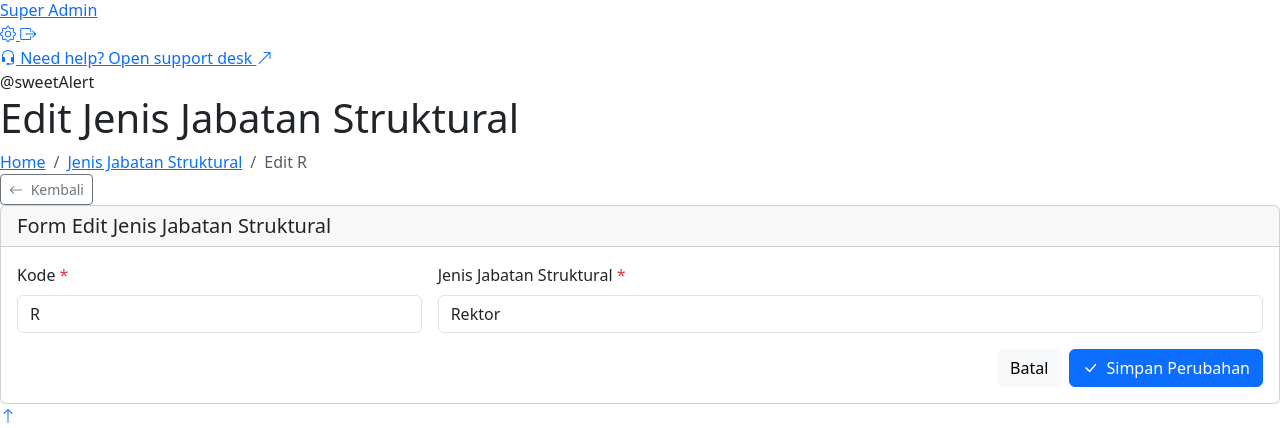
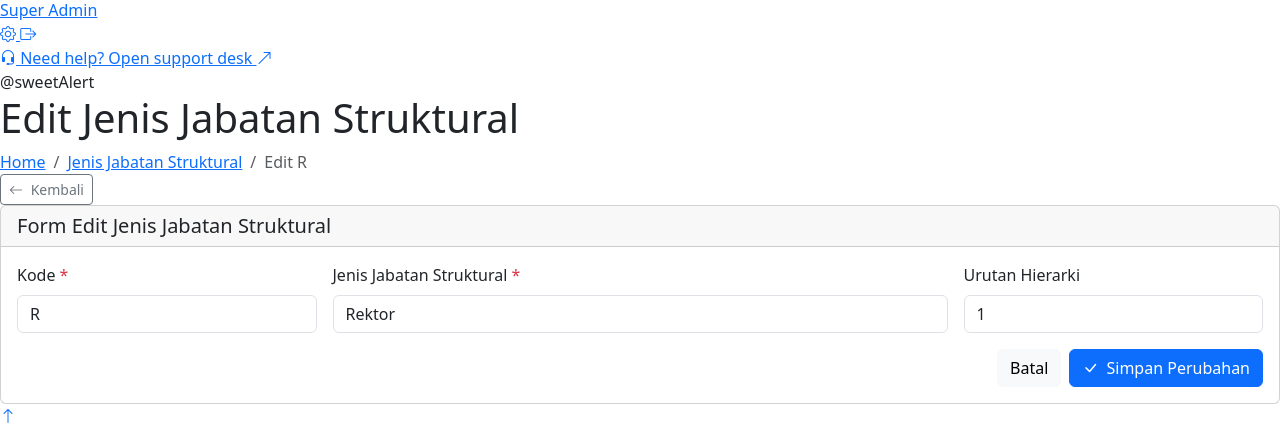
Before and after one commit to dimaspradipto1/siuisku, a Laravel app: page /jenis-jabatan-struktural/1/edit in a window 1280 px wide. Shown: the part 5271-5699 px from the top of the page. Run offline with Laravel 12, Linux system fonts and the light colour scheme; a user stored in the database is signed in; data comes from the database, SQL or seed files in the repository; style sheets or scripts are compiled from the project's sources; some libraries are stand-ins or nearby versions.

Commit message:
feat: add data tables, controllers, models, and views for access control and structural positions

```diff
--- a/app/DataTables/JenisJabatanStrukturalDataTable.php
+++ b/app/DataTables/JenisJabatanStrukturalDataTable.php
@@ -47,7 +47,7 @@ class JenisJabatanStrukturalDataTable extends DataTable
      */
     public function query(JenisJabatanStruktural $model): QueryBuilder
     {
-        return $model->newQuery();
+        return $model->newQuery()->orderBy('urutan')->orderBy('id');
     }
 
     /**
@@ -60,8 +60,8 @@ class JenisJabatanStrukturalDataTable extends DataTable
             ->addTableClass('table table-hover align-middle w-100 mb-0')
             ->columns($this->getColumns())
             ->minifiedAjax(route('jenis-jabatan-struktural.index', [], false))
-            ->orderBy(1, 'asc')
             ->parameters([
+                'order' => [],
                 'responsive' => true,
                 'autoWidth' => false,
                 'pageLength' => 25,
--- a/app/Http/Controllers/HakAksesController.php
+++ b/app/Http/Controllers/HakAksesController.php
@@ -22,7 +22,7 @@ class HakAksesController extends Controller
         $modules = Modul::orderBy('urutan')->orderBy('id')->get();
         $roles = Role::orderBy('nama')->get();
         $unitKerjas = UnitKerja::orderBy('nama')->get();
-        $jabatans = JenisJabatanStruktural::orderBy('kode')->get();
+        $jabatans = JenisJabatanStruktural::orderBy('urutan')->orderBy('id')->get();
 
         $userRoles = UserRole::with(['user', 'modul', 'role', 'unitKerja', 'jenisJabatanStruktural'])
             ->latest()
--- a/app/Http/Controllers/UserController.php
+++ b/app/Http/Controllers/UserController.php
@@ -23,7 +23,7 @@ class UserController extends Controller
             'modules' => Modul::orderBy('urutan')->orderBy('id')->get(),
             'roles' => Role::orderBy('nama')->get(),
             'unitKerjas' => UnitKerja::orderBy('nama')->get(),
-            'jabatans' => JenisJabatanStruktural::orderBy('kode')->get(),
+            'jabatans' => JenisJabatanStruktural::orderBy('urutan')->orderBy('id')->get(),
         ];
     }
 
--- a/app/Http/Requests/JenisJabatanStrukturalRequest.php
+++ b/app/Http/Requests/JenisJabatanStrukturalRequest.php
@@ -33,6 +33,7 @@ class JenisJabatanStrukturalRequest extends FormRequest
                 Rule::unique('jenis_jabatan_strukturals', 'kode')->ignore($jabatan?->id),
             ],
             'nama' => ['required', 'string', 'max:150'],
+            'urutan' => ['nullable', 'integer', 'min:1'],
         ];
     }
 
--- a/app/Models/JenisJabatanStruktural.php
+++ b/app/Models/JenisJabatanStruktural.php
@@ -5,8 +5,15 @@ namespace App\Models;
 use Illuminate\Database\Eloquent\Attributes\Fillable;
 use Illuminate\Database\Eloquent\Model;
 
-#[Fillable(['kode', 'nama'])]
+#[Fillable(['kode', 'nama', 'urutan'])]
 class JenisJabatanStruktural extends Model
 {
     protected $table = 'jenis_jabatan_strukturals';
+
+    protected function casts(): array
+    {
+        return [
+            'urutan' => 'integer',
+        ];
+    }
 }
--- a/resources/views/layouts/pages/jenis-jabatan-struktural/edit.blade.php
+++ b/resources/views/layouts/pages/jenis-jabatan-struktural/edit.blade.php
@@ -29,7 +29,7 @@
             @method('PUT')
 
             <div class="row g-3">
-              <div class="col-md-4">
+              <div class="col-md-3">
                 <label for="kode" class="form-label">Kode <span class="text-danger">*</span></label>
                 <input
                   type="text"
@@ -45,7 +45,7 @@
                 @enderror
               </div>
 
-              <div class="col-md-8">
+              <div class="col-md-6">
                 <label for="nama" class="form-label">Jenis Jabatan Struktural <span class="text-danger">*</span></label>
                 <input
                   type="text"
@@ -57,6 +57,21 @@
                   required
                 >
                 @error('nama')
+                  <div class="invalid-feedback">{{ $message }}</div>
+                @enderror
+              </div>
+
+              <div class="col-md-3">
+                <label for="urutan" class="form-label">Urutan Hierarki</label>
+                <input
+                  type="number"
+                  id="urutan"
+                  name="urutan"
+                  class="form-control @error('urutan') is-invalid @enderror"
+                  value="{{ old('urutan', $jabatan->urutan) }}"
+                  min="1"
+                >
+                @error('urutan')
                   <div class="invalid-feedback">{{ $message }}</div>
                 @enderror
               </div>
```
Also changed, not shown: database/seeders/JenisJabatanStrukturalSeeder.php (+72 -66 lines), resources/views/layouts/pages/jenis-jabatan-struktural/create.blade.php (+18 -3 lines), database/migrations/2026_11_24_000006_add_urutan_to_jenis_jabatan_strukturals_table.php (added).
